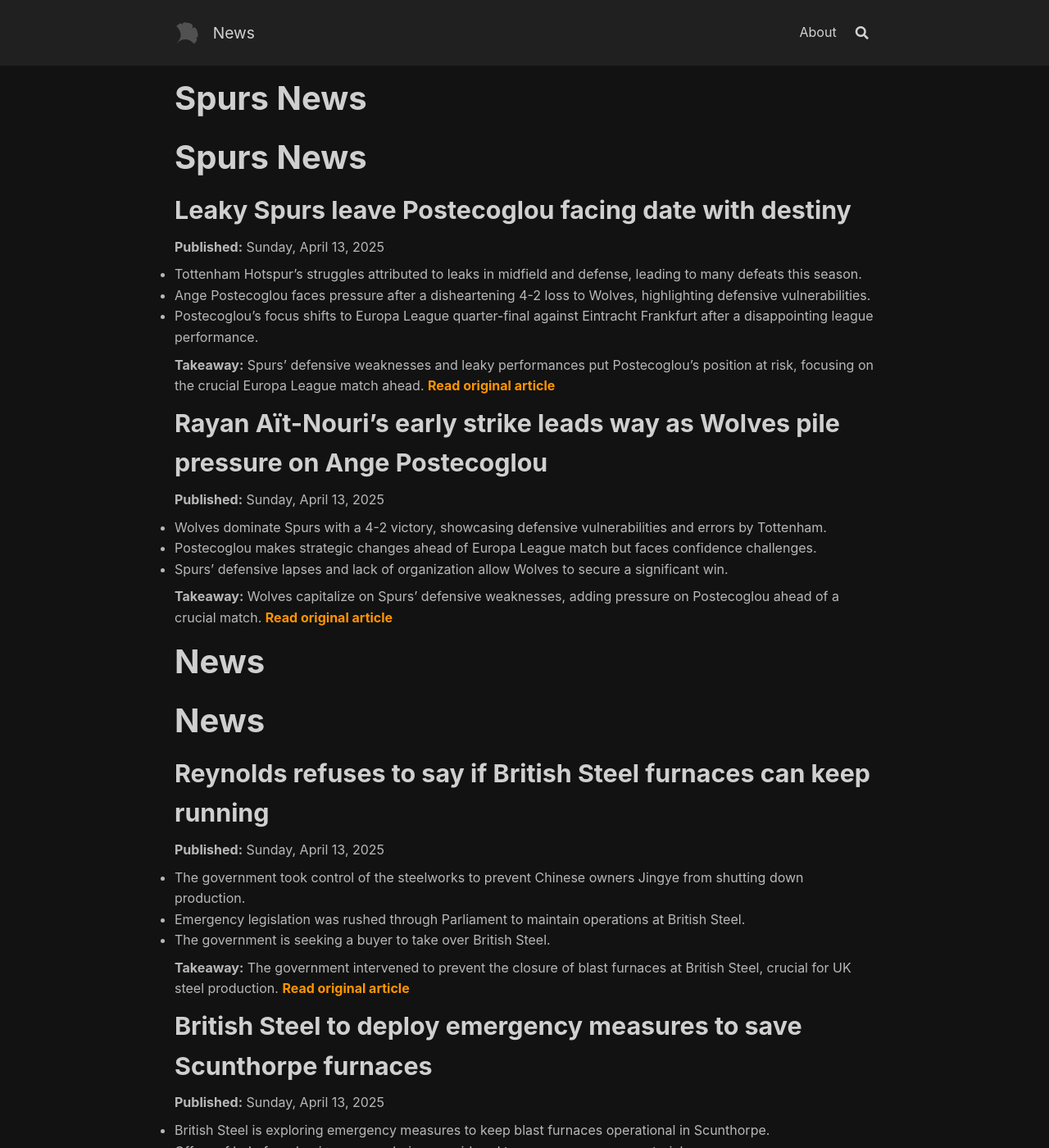
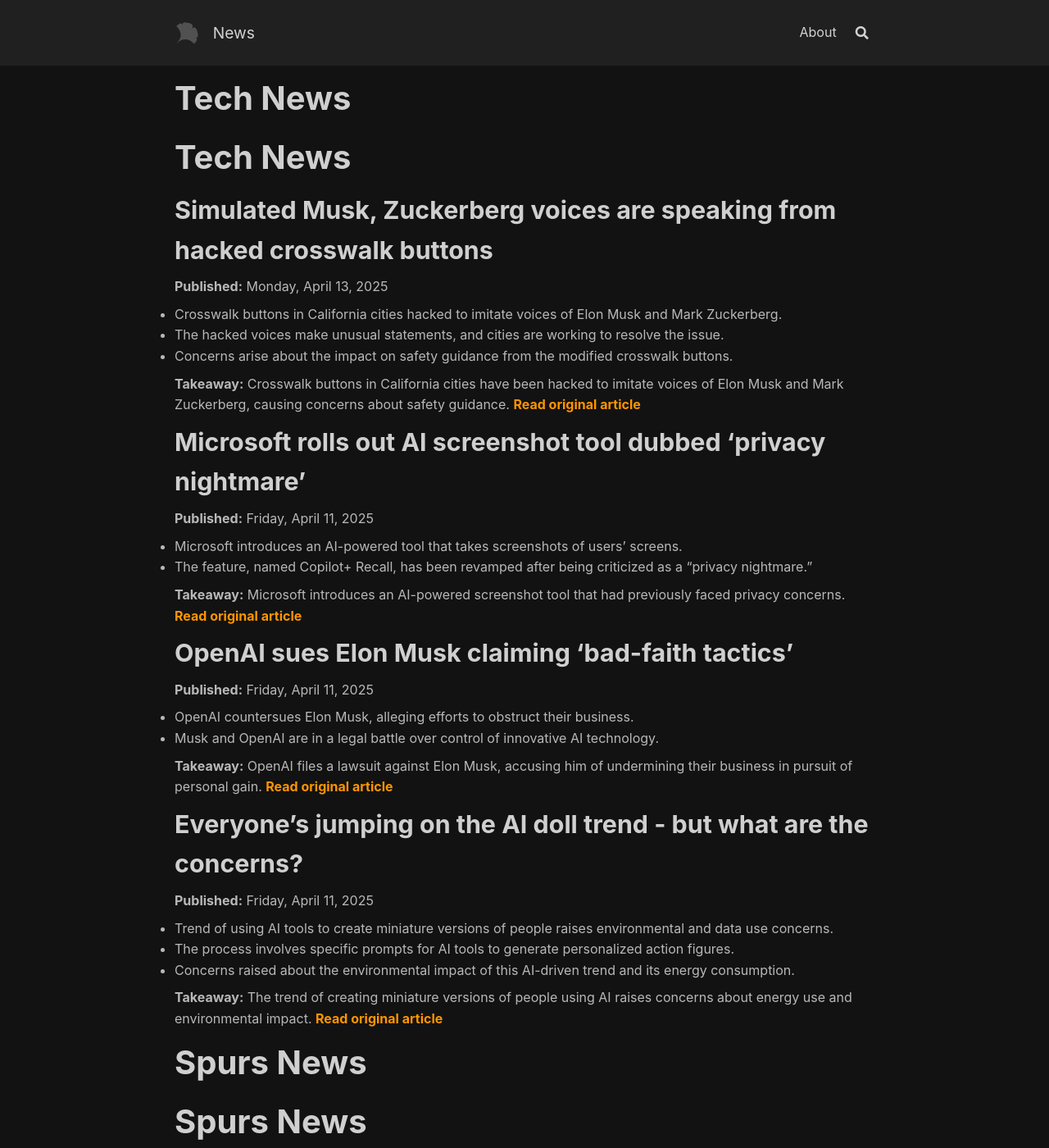
Before and after one commit to jonhadfield/jonhadfield.github.io, a Jekyll site: the page built from index.md, in a window 1280 px wide and 1400 px high. Shown: the whole window at 82% size. Built offline with Jekyll 4.4.1, drawn with Linux system fonts in a browser that asks for light colours; nearby versions of some CDN libraries; some of the changed text lies outside the part shown.

Commit message:
update files.

```diff
--- a/index.md
+++ b/index.md
@@ -21,114 +21,105 @@ footer: false
 ---
 
 
+# Tech News
+
+# Tech News
+## Simulated Musk, Zuckerberg voices are speaking from hacked crosswalk buttons
+**Published:** Monday, April 13, 2025
+
+- Crosswalk buttons in California cities hacked to imitate voices of Elon Musk and Mark Zuckerberg.
+- The hacked voices make unusual statements, and cities are working to resolve the issue.
+- Concerns arise about the impact on safety guidance from the modified crosswalk buttons.
+
+**Takeaway:** Crosswalk buttons in California cities have been hacked to imitate voices of Elon Musk and Mark Zuckerberg, causing concerns about safety guidance. [Read original article](https://www.theverge.com/news/647830/crosswalk-hack-musk-zuckerberg-voices-california)
+
+## Microsoft rolls out AI screenshot tool dubbed 'privacy nightmare'
+**Published:** Friday, April 11, 2025
+
+- Microsoft introduces an AI-powered tool that takes screenshots of users' screens.
+- The feature, named Copilot+ Recall, has been revamped after being criticized as a "privacy nightmare."
+
+**Takeaway:** Microsoft introduces an AI-powered screenshot tool that had previously faced privacy concerns. [Read original article](https://www.bbc.com/news/articles/cj3xjrj7v78o)
+
+## OpenAI sues Elon Musk claiming 'bad-faith tactics'
+**Published:** Friday, April 11, 2025
+
+- OpenAI countersues Elon Musk, alleging efforts to obstruct their business.
+- Musk and OpenAI are in a legal battle over control of innovative AI technology.
+
+**Takeaway:** OpenAI files a lawsuit against Elon Musk, accusing him of undermining their business in pursuit of personal gain. [Read original article](https://www.bbc.com/news/articles/cg4114271x2o)
+
+## Everyone's jumping on the AI doll trend - but what are the concerns?
+**Published:** Friday, April 11, 2025
+
+- Trend of using AI tools to create miniature versions of people raises environmental and data use concerns.
+- The process involves specific prompts for AI tools to generate personalized action figures.
+- Concerns raised about the environmental impact of this AI-driven trend and its energy consumption.
+
+**Takeaway:** The trend of creating miniature versions of people using AI raises concerns about energy use and environmental impact. [Read original article](https://www.bbc.com/news/articles/c5yg690e9eno)
+
 # Spurs News
 
 # Spurs News
 ## Leaky Spurs leave Postecoglou facing date with destiny
 **Published:** Sunday, April 13, 2025
 
-- Tottenham Hotspur's struggles attributed to leaks in midfield and defense, leading to many defeats this season.
-- Ange Postecoglou faces pressure after a disheartening 4-2 loss to Wolves, highlighting defensive vulnerabilities.
-- Postecoglou's focus shifts to Europa League quarter-final against Eintracht Frankfurt after a disappointing league performance.
+- Ange Postecoglou is dealing with leaks at Tottenham, particularly in midfield and defense, jeopardizing his position.
+- Spurs have lost 17 Premier League games out of 32 this season, more than in any other season, and are currently in 15th place.
+- Postecoglou's focus is on the Europa League quarter-final second leg against Eintracht Frankfurt after making six changes for the recent game.
 
-**Takeaway:** Spurs' defensive weaknesses and leaky performances put Postecoglou's position at risk, focusing on the crucial Europa League match ahead. [Read original article](https://www.bbc.com/sport/football/articles/c0jz42d8442o)
+**Takeaway:** Postecoglou faces pressure as Spurs struggle in the Premier League, with the Europa League representing a crucial opportunity for success. [Read original article](https://www.bbc.com/sport/football/articles/c0jz42d8442o)
 
 ## Rayan Aït-Nouri’s early strike leads way as Wolves pile pressure on Ange Postecoglou
 **Published:** Sunday, April 13, 2025
 
-- Wolves dominate Spurs with a 4-2 victory, showcasing defensive vulnerabilities and errors by Tottenham.
-- Postecoglou makes strategic changes ahead of Europa League match but faces confidence challenges.
-- Spurs' defensive lapses and lack of organization allow Wolves to secure a significant win.
+- Tottenham's defeat to Wolves highlights defensive vulnerabilities and overall incompetence.
+- Postecoglou made six changes to the team, but the defeat raises concerns about the team's focus on the Europa League.
+- Individual errors, lack of organization, and defensive lapses contribute to Spurs' struggles.
 
-**Takeaway:** Wolves capitalize on Spurs' defensive weaknesses, adding pressure on Postecoglou ahead of a crucial match. [Read original article](https://www.theguardian.com/football/2025/apr/13/wolves-tottenham-premier-league-match-report)
+**Takeaway:** Tottenham's performance against Wolves underscores their current challenges and the significance of upcoming matches for Postecoglou and the team. [Read original article](https://www.theguardian.com/football/2025/apr/13/wolves-tottenham-premier-league-match-report)
 
 # News
 
 # News
-
-## Reynolds refuses to say if British Steel furnaces can keep running
-**Published:** Sunday, April 13, 2025
-
-- The government took control of the steelworks to prevent Chinese owners Jingye from shutting down production.
-- Emergency legislation was rushed through Parliament to maintain operations at British Steel.
-- The government is seeking a buyer to take over British Steel.
-
-**Takeaway:** The government intervened to prevent the closure of blast furnaces at British Steel, crucial for UK steel production. [Read original article](https://www.bbc.com/news/articles/c87p3lep19yo)
-
 ## British Steel to deploy emergency measures to save Scunthorpe furnaces
 **Published:** Sunday, April 13, 2025
 
-- British Steel is exploring emergency measures to keep blast furnaces operational in Scunthorpe.
-- Offers of help from businesses are being considered to secure necessary materials.
-- The government has enacted emergency powers to control the site after the Chinese owners declined support.
+- British Steel is taking emergency measures to save the blast furnaces at Scunthorpe.
+- The company is seeking help from multiple businesses to acquire crucial materials like iron ore and coking coal.
+- Parliament passed a bill granting emergency powers to control the Scunthorpe site after its Chinese owner declined government support.
 
-**Takeaway:** British Steel is taking urgent steps to sustain operations amidst challenges in obtaining crucial materials. [Read original article](https://www.theguardian.com/business/2025/apr/13/no-guarantee-british-steel-plant-will-be-able-to-continue-says-business-secretary)
+**Takeaway:** British Steel races against time to secure materials for Scunthorpe plant as government intervenes. [Read original article](https://www.theguardian.com/business/2025/apr/13/no-guarantee-british-steel-plant-will-be-able-to-continue-says-business-secretary)
 
 ## Russian missile strike kills dozens in Ukrainian city of Sumy
 **Published:** Sunday, April 13, 2025
 
-- At least 34 people were killed and over 100 injured in a missile strike in Sumy, Ukraine.
-- Ukrainian President Zelenskyy condemned the attack as an act of deliberate terror by Russia on civilians.
-- International condemnation followed the devastating strike.
+- At least 34 people were killed and over 100 injured in a Russian missile strike on Sumy.
+- The attack occurred in Sumy city center as people gathered for Palm Sunday, with one missile hitting a trolley bus.
+- President Zelenskyy denounced the strike as deliberate terror, urging a tough reaction from international allies.
 
-**Takeaway:** A Russian missile strike in Sumy resulted in significant civilian casualties, drawing widespread condemnation. [Read original article](https://www.theguardian.com/world/2025/apr/13/russian-missile-strike-kills-injured-ukraine-sumy)
+**Takeaway:** Devastating Russian missile strike on Sumy results in numerous civilian casualties, sparking international condemnation. [Read original article](https://www.theguardian.com/world/2025/apr/13/russian-missile-strike-kills-injured-ukraine-sumy)
 
-## UK could target parts of Chinese state under new foreign influence rules
+## The government targets parts of Chinese security apparatus under new influence rules
 **Published:** Sunday, April 13, 2025
 
-- The UK government is considering targeting parts of the Chinese state accused of interference under new foreign influence rules.
-- Ministers are evaluating security concerns against the economic advantages of closer ties with Beijing.
-- The enhanced tier of the foreign influence registration scheme may include specific entities within the Chinese political system.
+- The UK government is considering including parts of the Chinese state in the enhanced tier of a foreign influence registration scheme.
+- Entities under consideration include Beijing’s Ministry of State Security and the People’s Liberation Army.
+- There are ongoing debates about where China will stand in the foreign influence rules, balancing security concerns against economic ties.
 
-**Takeaway:** The UK is weighing security implications against economic benefits in potential actions against Chinese state entities under new foreign influence rules. [Read original article](https://www.theguardian.com/uk-news/2025/apr/13/uk-could-target-parts-of-chinese-state-under-new-foreign-influence-rules)
+**Takeaway:** UK government mulls targeting specific parts of China’s security apparatus under new foreign influence rules. [Read original article](https://www.theguardian.com/world/2025/apr/13/target-parts-china-security-apparatus-under-new-foreign-influence-rules)
+
+These summaries cover the key points from the news articles provided.
 
 # AI News
 
 # AI News
+
 ## Simulated Musk, Zuckerberg voices are speaking from hacked crosswalk buttons
 **Published:** Tuesday, April 15, 2025
 
-- Crosswalk buttons in at least three California cities have been hacked to speak in the AI-generated voices of Elon Musk and Mark Zuckerberg.
-- City employees in Palo Alto disabled the crosswalks' voice features after 12 downtown intersections were impacted by the hack.
-- Videos show the hacked buttons with simulated voices making various statements significant to the respective personalities.
+- Crosswalk buttons in at least three California cities hacked with AI-generated voices of Elon Musk and Mark Zuckerberg
+- FIve videos posted online show voices of Musk and Zuckerberg making bizarre and unconventional statements
+- Cities like Palo Alto and Redwood City investigating and attempting to resolve the issue with disabled voice features
 
-**Takeaway:** Crosswalk buttons in California have been hacked to simulate the voices of tech CEOs Elon Musk and Mark Zuckerberg, creating a spectacle for passersby with unconventional messages. These incidents have led to investigations and temporary deactivation of the voice features. [Read original article](https://www.theverge.com/news/647830/crosswalk-hack-musk-zuckerberg-voices-california)
-
-# Tech News
-
-# Tech News
-## Simulated Musk, Zuckerberg voices are speaking from hacked crosswalk buttons
-**Published:** Monday, April 13, 2025
-
-- Crosswalk buttons in California hacked to simulate voices of Elon Musk and Mark Zuckerberg.
-- Musk's voice begs for friendship while Zuckerberg's brags about undermining democracy.
-- City officials disabled affected crosswalks' voice features pending repairs.
-
-**Takeaway:** The hacked crosswalk buttons in California are amusingly voicing the personas of tech giants Musk and Zuckerberg but are causing disruptions. [Read original article](https://www.theverge.com/news/647830/crosswalk-hack-musk-zuckerberg-voices-california)
-
-## Microsoft rolls out AI screenshot tool dubbed 'privacy nightmare'
-**Published:** Friday, April 11, 2025
-
-- Microsoft introduces an AI tool capturing users' screen snapshots.
-- The tool, Copilot+ Recall, is in preview on AI PCs and laptops.
-- The feature, previously criticized as a privacy concern, has undergone changes.
-
-**Takeaway:** Microsoft's AI-driven screenshot tool, despite past privacy concerns, is being relaunched with modifications. [Read original article](https://www.bbc.com/news/articles/cj3xjrj7v78o)
-
-## OpenAI sues Elon Musk claiming 'bad-faith tactics'
-**Published:** Friday, April 11, 2025
-
-- OpenAI files a lawsuit against Elon Musk accusing him of impeding its operations.
-- Musk and OpenAI engage in a legal battle over control and business tactics.
-- Federal judge sets a trial date for Musk's suit aiming to prevent OpenAI's structural changes.
-
-**Takeaway:** OpenAI's legal action against Musk highlights ongoing disputes over AI control and strategic interference. [Read original article](https://www.bbc.com/news/articles/cg4114271x2o)
-
-## Everyone's jumping on the AI doll trend - but what are the concerns?
-**Published:** Friday, April 11, 2025
-
-- Trend of AI-generated miniature images of individuals gains popularity.
-- Concerns raised over energy consumption and data usage of AI tools producing these images.
-- Brands and influencers join the trend, utilizing AI for personalized miniature creations.
-
-**Takeaway:** The AI doll trend raises environmental and data privacy concerns amidst its surge in popularity among social media users. [Read original article](https://www.bbc.com/news/articles/c5yg690e9eno)
+**Takeaway:** Crosswalk buttons in California cities have been hacked to emulate the voices of Elon Musk and Mark Zuckerberg, raising concerns and prompting investigations. [Read original article](https://www.theverge.com/news/647830/crosswalk-hack-musk-zuckerberg-voices-california)
```
